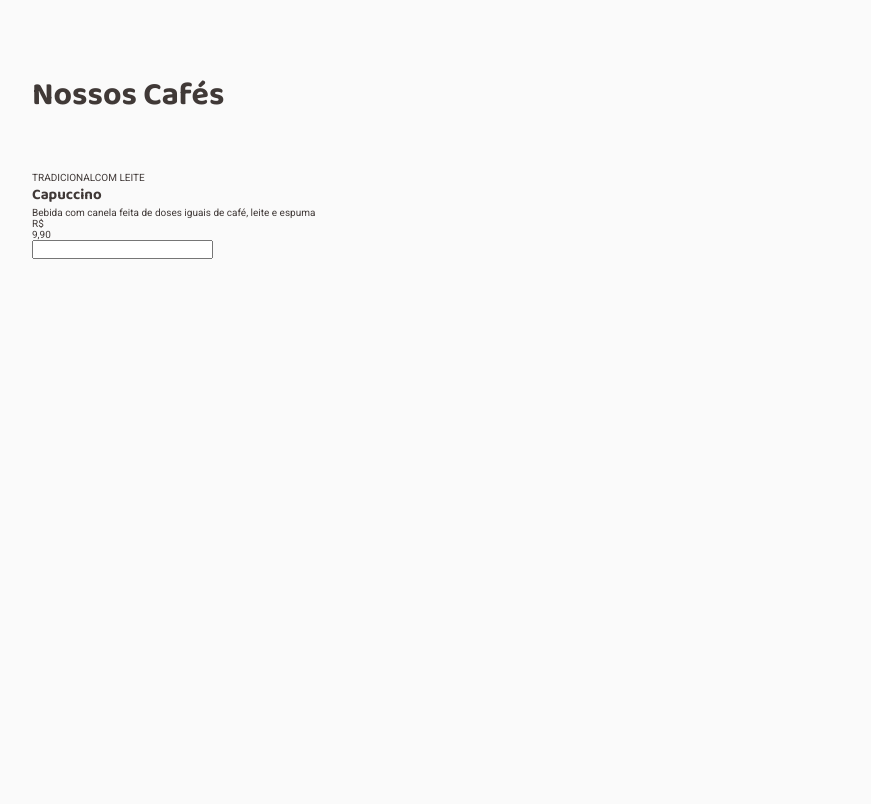
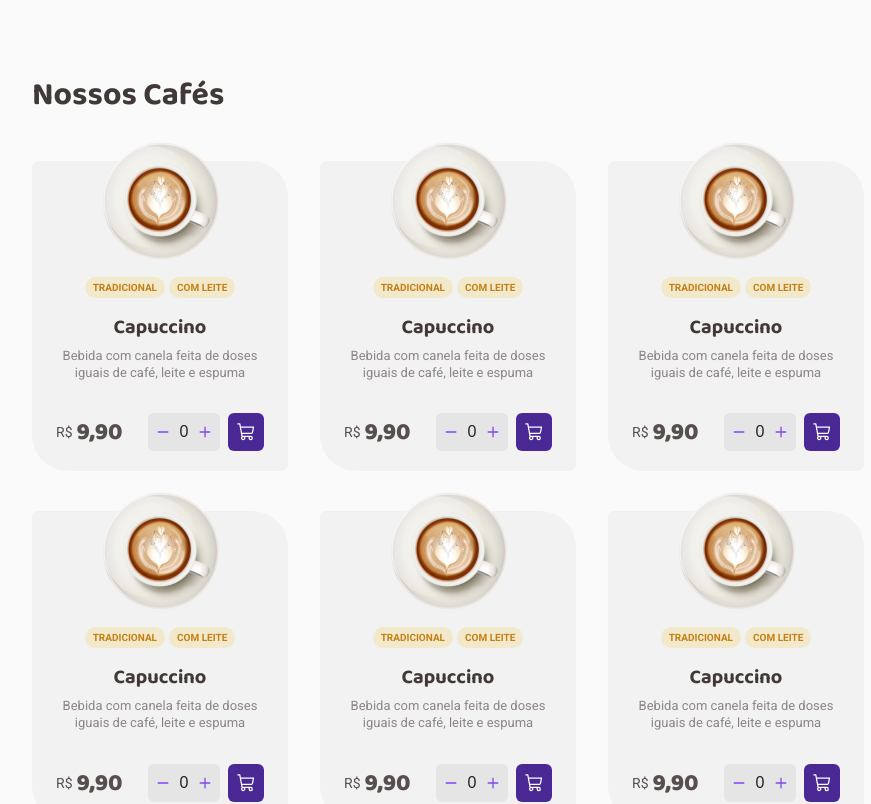
Before and after one commit to lucasfreittas/coffee-shop, a React (Vite) app: page / in a window 1280 px wide. Shown: the part 840-1644 px from the top of the page, without its empty margins (128-999 px from the left). Before the commit the page ends 1290 px from the top, so only its background shows below. Built offline with nearby package versions, Linux system fonts and the light colour scheme.

Commit message:
feat: home page ok

```diff
--- a/src/Components/CoffeeCard/index.tsx
+++ b/src/Components/CoffeeCard/index.tsx
@@ -1,9 +1,11 @@
-import { CoffeeContainer, Tags, Price, Counter } from "./styles";
+import { CoffeeContainer, Tags, Price, Counter, AmountContainer } from "./styles";
+import Cappucino from '../../Assets/Cappucino-img.png'
+import { Plus, Minus, ShoppingCart } from "@phosphor-icons/react";
 
 export function CoffeeCard(){
     return(
         <CoffeeContainer>
-            <img src="" alt="" />
+            <img src={Cappucino} alt="" />
             <Tags>
                 <span>TRADICIONAL</span>
                 <span>COM LEITE</span>
@@ -11,12 +13,18 @@ export function CoffeeCard(){
             <h2>Capuccino</h2>
             <p>Bebida com canela feita de doses iguais de café, leite e espuma</p>
             <Price>
-                <span>R$</span>
-                <p>9,90</p>
+                <div className='priceCountainer'>
+                    <span>R$</span>
+                    <p>9,90</p>
+                </div>
+                <AmountContainer>
                 <Counter>
-                    <input type="number" />
+                    <Minus size={14} weight="bold"/>
+                    <input type="number" placeholder="0" />
+                    <Plus size={14} weight="bold" />
                 </Counter>
-                <button></button>
+                <button><ShoppingCart size={20}/></button>
+                </AmountContainer>
             </Price>
 
         </CoffeeContainer>
--- a/src/Components/CoffeeCard/styles.ts
+++ b/src/Components/CoffeeCard/styles.ts
@@ -1,17 +1,136 @@
 import styled from "styled-components";
 
 export const CoffeeContainer = styled.div`
+    display: flex;
+    flex-direction: column;
+    align-items: center;
+    justify-content: center;
+    padding: 2rem 2.4rem;
+    background-color: ${props => props.theme.GRAY_200};
+    border-radius: 6px 36px 6px 36px;
+    max-width: 25.6rem;
 
+    > img {
+        width: 12rem;
+        object-fit: cover;
+        margin-top: -4rem;
+    };
+
+    > h2{
+        font-size: 2rem;
+        font-weight: 700;
+        line-height: 130%;
+    };
+
+    > p{
+        font-size: 1.3rem;
+        font-weight: 400;
+        line-height: 130%;
+        color: ${props => props.theme.GRAY_600};
+        text-align: center;
+        margin: 0.8rem 0 3.2rem 0;
+    }
 `;
 
 export const Tags = styled.div`
+    color: ${props => props.theme.YELLOW_700};
+    font-size: 1rem;
+    font-weight: 700;
+    line-height: 130%;
+    text-transform: uppercase;
 
+    display: flex;
+    gap: 0.4rem;
+    margin: 1.6rem;
+
+    > span{
+        padding: 0.4rem 0.8rem;
+        background-color: ${props => props.theme.YELLOW_300};
+        border-radius: 100px;
+    }
 `;
 
 export const Price = styled.form`
+    display: flex;
+    align-items: center;
+    justify-content: space-between;
+    width: 100%;
+
+    > .priceCountainer {
+        display: flex;
+        gap: 0.4rem;
+        line-height: 130%;
+        color: ${props => props.theme.GRAY_700};
+        /* align-items: baseline; */
+    }
+
+    > div span{
+        font-size: 1.4rem;
+        font-weight: 400;
+    };
+
+    > div p {
+        font-family: "Baloo 2";
+        font-size: 2.4rem;
+        font-weight: 800;
+    };
 
 `;
 
 export const Counter = styled.div`
+    display: flex;
+    align-items: center;
+    justify-content: center;
+    gap: 0.4rem;
+    padding: 0.8rem;
+    background-color: ${props => props.theme.GRAY_400};
+    border-radius: 0.6rem;
+    height: 100%;
 
+    > svg {
+        color: ${props => props.theme.PURPLE_500};
+    };
+
+    > input {
+        outline: none;
+        border: none;
+        height: 100%;
+        background-color: transparent;
+        text-align: center;
+        font-size: 1.6rem;
+        line-height: 130%;
+        color: ${props => props.theme.GRAY_900};
+        width: 2rem;
+        &::-webkit-inner-spin-button,
+        &::-webkit-outer-spin-button {
+        -webkit-appearance: none;
+        margin: 0;
+        }
+
+        &::placeholder{
+            color: ${props => props.theme.GRAY_900};
+        };
+    };
 `;
+
+export const AmountContainer = styled.div`
+    display: flex;
+    align-items: center;
+    justify-content: center;
+    height: 3.8rem;
+    gap: 0.8rem;
+
+    button{
+        display: flex;
+        align-items: center;
+        justify-content: center;
+        background-color: ${props => props.theme.PURPLE_700};
+        padding: 0.8rem;
+        border-radius: 0.6rem;
+        height: 100%;
+
+        svg {
+            color: ${props => props.theme.WHITE};
+        }
+    }
+`;
--- a/src/Pages/Home/index.tsx
+++ b/src/Pages/Home/index.tsx
@@ -37,7 +37,7 @@ export function Home(){
            <ProductsContainer>
                 <h1>Nossos Cafés</h1>
                 <Products>
-                    <CoffeeCard />
+                    <CoffeeCard /> <CoffeeCard /> <CoffeeCard /> <CoffeeCard /> <CoffeeCard /> <CoffeeCard /> <CoffeeCard /> <CoffeeCard /> <CoffeeCard /> <CoffeeCard />
                 </Products>
            </ProductsContainer>
         </HomeContainer>
--- a/src/Pages/Home/styles.ts
+++ b/src/Pages/Home/styles.ts
@@ -122,4 +122,6 @@ export const Products = styled.div`
     flex-wrap: wrap;
     width: 100%;
     padding: 4rem 0;
+    row-gap: 4rem;
+    column-gap: 3.2rem;
 `;
```
Also changed, not shown: src/Assets/Cappucino-img.png (added).
